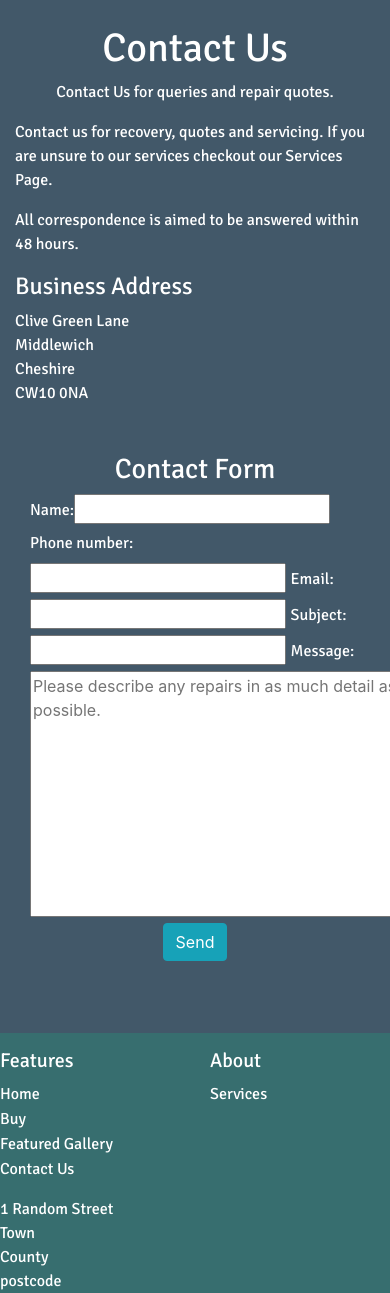
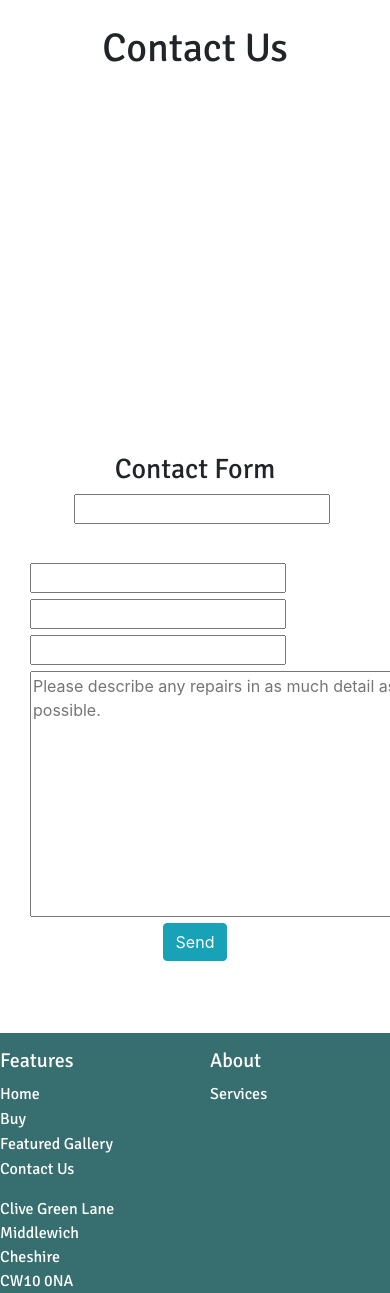
Before and after one commit to msped/cheshirewestvehicles, a Django app: page /contact/ in a window 390 px wide; the page is wider, and only the part inside the window is pictured. Shown: the part 72-1365 px from the top of that part. Run offline with Django 3.2, Linux system fonts and the light colour scheme; parts of the project's set-up code (start-up, migrations or seed data) failed here and were passed over; some libraries are stand-ins or nearby versions.

Commit message:
added address to base and change background to white

```diff
--- a/static/css/main.css
+++ b/static/css/main.css
@@ -20,9 +20,9 @@
     color: #ffffff;
 }
 
-body {
+/* body {
     background-color: #425869;
-}
+} */
 
 footer {
     background-color: #376E6F;
@@ -34,17 +34,16 @@
     text-align: center;
 }
 
-h1, h3, h5 {
-    color: #fff;
+h1, h2, h3, h5 {
     font-family: 'Signika', sans-serif;
     font-weight: 400;
 }
 
 .muted {
-    color: #fff;
     font-family: 'Signika', sans-serif;
     font-weight: 400;
-    font-size: 12pt
+    font-size: 12pt;
+    color: #fff;
 }
 
 .text-custom {
@@ -52,3 +51,12 @@
     font-weight: 400;
     color: #fff;
 }
+
+.font-custom {
+    font-family: 'Signika', sans-serif;
+    font-weight: 400;
+}
+
+main.container {
+    min-height: 600px;
+}
--- a/templates/base.html
+++ b/templates/base.html
@@ -62,7 +62,7 @@
         <footer class="pt-3 my-md-5 pt-md-5 ">
             <div class="row">
               <div class="col-6 col-md offset-md-2">
-                <h5>Features</h5>
+                <h5 class="text-custom">Features</h5>
                 <ul class="list-unstyled text-small">
                   <li><a class="muted" href="#">Home</a></li>
                   <li><a class="muted" href="#">Buy</a></li>
@@ -71,16 +71,16 @@
                 </ul>
               </div>
               <div class="col-6 col-md">
-                <h5>About</h5>
+                <h5 class="text-custom">About</h5>
                 <ul class="list-unstyled text-small">
                   <li><a class="muted" href="#">Services</a></li>
                 </ul>
               </div>
-              <div class="col-12 col-md muted">
-                1 Random Street <br>
-                Town <br>
-                County <br>
-                postcode
+              <div class="col-12 col-md text-custom">
+                Clive Green Lane <br>
+                Middlewich <br>
+                Cheshire <br>
+                CW10 0NA
               </div>
             </div>
           </footer>
```
